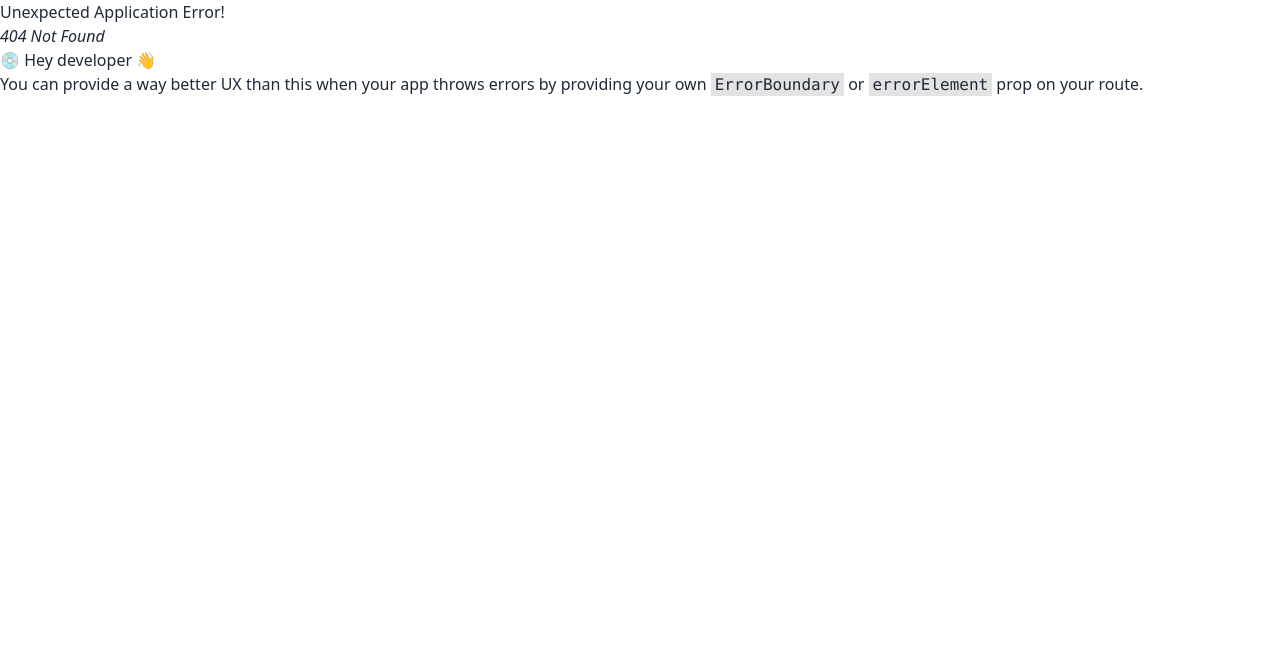
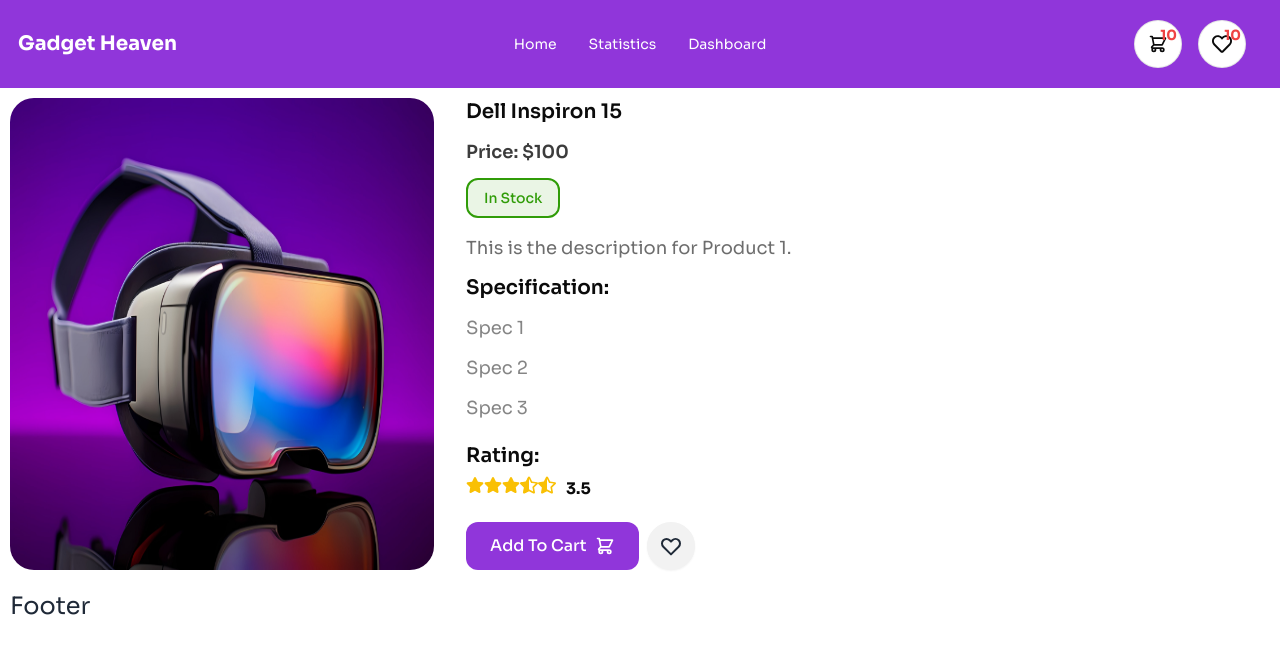
Before and after one commit to programming-hero-web-course-4/b10a8-gadget-heaven-salmanSrahman, a React (Vite) app: page /product/1 in a window 1280 px wide. Before the commit this address had no page. Shown: the top 654 px of the page. Built offline with nearby package versions, Linux system fonts and the light colour scheme.

Commit message:
product details shown

```diff
--- a/package.json
+++ b/package.json
@@ -13,6 +13,7 @@
     "react": "^18.3.1",
     "react-dom": "^18.3.1",
     "react-icons": "^5.3.0",
+    "react-rating": "^2.0.5",
     "react-router-dom": "^7.0.1",
     "react-toastify": "^10.0.6"
   },
--- a/src/Components/Product.jsx
+++ b/src/Components/Product.jsx
@@ -1,4 +1,5 @@
 import React from "react";
+import { Link } from "react-router-dom";
 
 const Product = ({ product }) => {
   const { product_title, product_image, price, product_id } = product;
@@ -9,14 +10,14 @@
         <div className="h-[181px] w-full rounded-xl">
           <img src={product_image} alt="" className="h-full rounded-xl" />
         </div>
-        <h3 className="text-2xl font-semibold text-secondary mt-5 mb-2.5">
+        <h3 className="text-xl font-semibold text-secondary mt-5 mb-2.5">
           {product_title}
         </h3>
-        <h4 className="text-xl font-semibold text-secondary/60 mb-4">
+        <h4 className="text-lg font-semibold text-secondary/60 mb-4">
           Price: {price}
         </h4>
-        <button className="py-3 px-6 rounded-xl text-lg font-semibold text-primary ring-2 ring-primary ring-inset">
-          View Details
+        <button className="py-3 px-6 rounded-xl text-md font-medium text-primary ring-2 ring-primary ring-inset">
+          <Link to={`/product/${product_id}`}>View Details</Link>
         </button>
       </div>
     </div>
--- /dev/null
+++ b/src/Components/ProductDetails.jsx
@@ -0,0 +1,103 @@
+import React, { useState } from "react";
+import banner from "../assets/banner.jpg";
+import { useLoaderData, useParams } from "react-router-dom";
+import Container from "./Container";
+import Rating from "react-rating";
+import { FaStar, FaStarHalfAlt } from "react-icons/fa";
+import { HiOutlineShoppingCart } from "react-icons/hi";
+
+const ProductDetails = () => {
+  const loader = useLoaderData();
+  const { productId } = useParams();
+
+  const product = loader.find(
+    (product) => product.product_id === parseInt(productId)
+  );
+  const {
+    product_title,
+    price,
+    description,
+    availability,
+    rating,
+    specification,
+  } = product;
+
+  return (
+    <div>
+      <Container>
+        <div className="flex gap-x-8">
+          <div>
+            <img src={banner} alt="" className="w-[424px] h-full rounded-3xl" />
+          </div>
+          <div>
+            <h1 className="text-xl font-semibold text-secondary mb-3">
+              {product_title}
+            </h1>
+            <h3 className="text-lg font-semibold text-secondary/80 mb-3">
+              Price: ${price}
+            </h3>
+            <span
+              className={`${
+                availability === true
+                  ? "bg-[#309C08]/10 text-[#309C08] border-[#309C08]"
+                  : "bg-red-100 text-red-500 border-red-500"
+              } py-2 px-4 rounded-xl border-2 border-solid text-sm font-medium mb-4 inline-block`}
+            >
+              {availability === true ? "In Stock" : "Out of Stock"}
+            </span>
+            <p className="text-lg  text-secondary/60 mb-3">{description}</p>
+            <div>
+              <h4 className="text-xl font-semibold text-secondary mb-3">
+                Specification:
+              </h4>
+              {specification.map((productInfo) => (
+                <h5 className="list-decimal text-lg  text-secondary/50 mb-3">
+                  {productInfo}
+                </h5>
+              ))}
+            </div>
+            <div>
+              <h4 className="text-xl font-semibold text-secondary mt-5 mb-1">
+                Rating:
+              </h4>
+              <Rating
+                initialRating={rating}
+                readonly
+                emptySymbol={<FaStarHalfAlt />}
+                fullSymbol={<FaStar />}
+                className="text-[#F9C004] mb-5 text-lg"
+              />
+              <span className="ml-2.5 text-base text-secondary font-bold">
+                {rating}
+              </span>
+            </div>
+            <div className="flex gap-x-2">
+              <button className="py-3 px-6 rounded-xl text-md font-medium bg-primary text-white flex items-center gap-x-2">
+                <span>Add To Cart</span>
+                <HiOutlineShoppingCart className="text-xl" />
+              </button>
+              <button className="btn btn-circle">
+                <svg
+                  xmlns="http://www.w3.org/2000/svg"
+                  className="h-6 w-6"
+                  fill="none"
+                  viewBox="0 0 24 24"
+                  stroke="currentColor"
+                >
+                  <path
+                    strokeLinecap="round"
+                    strokeLinejoin="round"
+                    strokeWidth="2"
+                    d="M4.318 6.318a4.5 4.5 0 000 6.364L12 20.364l7.682-7.682a4.5 4.5 0 00-6.364-6.364L12 7.636l-1.318-1.318a4.5 4.5 0 00-6.364 0z"
+                  />
+                </svg>
+              </button>
+            </div>
+          </div>
+        </div>
+      </Container>
+    </div>
+  );
+};
+
+export default ProductDetails;
--- a/src/Components/Products.jsx
+++ b/src/Components/Products.jsx
@@ -31,7 +31,7 @@
       <div className="w-10/12">
         <div className="grid grid-cols-3 gap-4">
           {products.map((product) => (
-            <Product key={product.id} product={product}></Product>
+            <Product key={product.product_id} product={product}></Product>
           ))}
         </div>
       </div>
--- a/src/main.jsx
+++ b/src/main.jsx
@@ -6,6 +6,7 @@
 import Home from "./Components/Home";
 import Statistics from "./Components/Statistics";
 import Dashboard from "./Components/Dashboard";
+import ProductDetails from "./Components/ProductDetails";
 
 let router = createBrowserRouter([
   {
@@ -19,6 +20,11 @@
       {
         path: "/home",
         element: <Home />,
+      },
+      {
+        path: "product/:productId",
+        element: <ProductDetails />,
+        loader: () => fetch("/products.json"),
       },
       {
         path: "/statistics",
```
Also changed, not shown: 1 other file (tests, documents, lock files or other folders).
